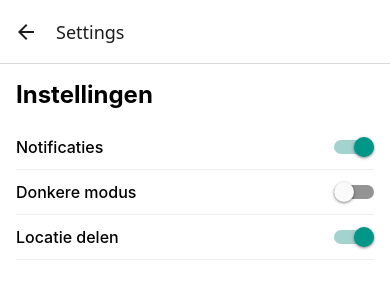
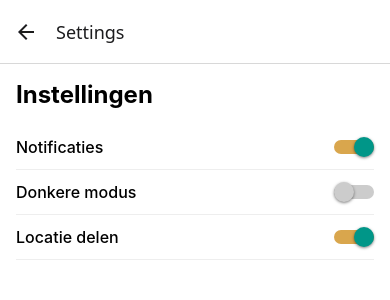
Before and after one commit to Thibault-Franceus/Mobile-App-Test-, a React Native app: screen /Settings in a window 390 px wide. Shown: the top 300 px of the page. Built offline with nearby package versions, Linux system fonts and the light colour scheme; no server answers.

Commit message:
fix: fixed styling to settingrow to make it part of color theme

```diff
--- a/components/SettingRow.js
+++ b/components/SettingRow.js
@@ -5,7 +5,10 @@ export default function SettingRow({ title, value, onValueChange }) {
     return (
         <View style={styles.row}>
             <Text style={styles.title}>{title}</Text>
-            <Switch value={value} onValueChange={onValueChange} />
+            <Switch value={value} onValueChange={onValueChange}
+            thumbColor={value ? "#d9a64d" : "#ccc"}
+            trackColor={{ false: "#ccc", true: "#d9a64d" }}
+            />
         </View>
     );
 }
```
